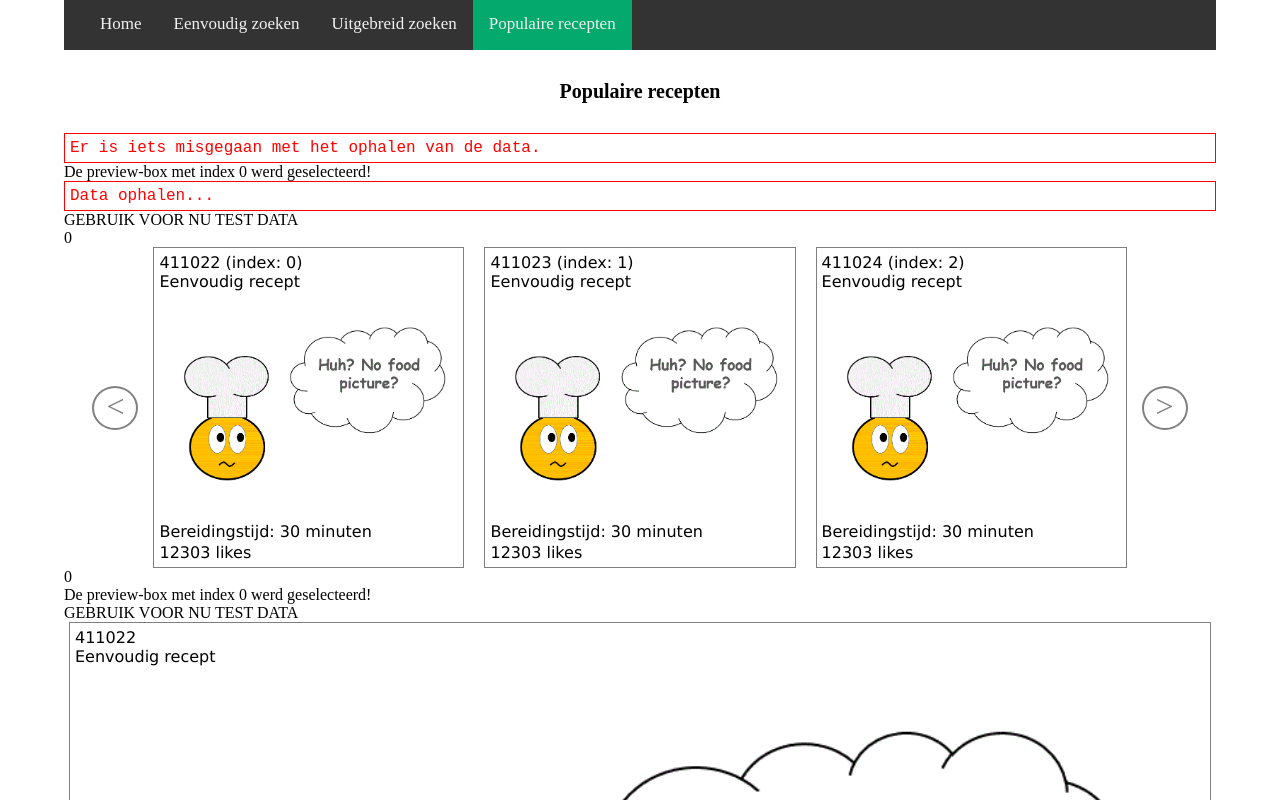
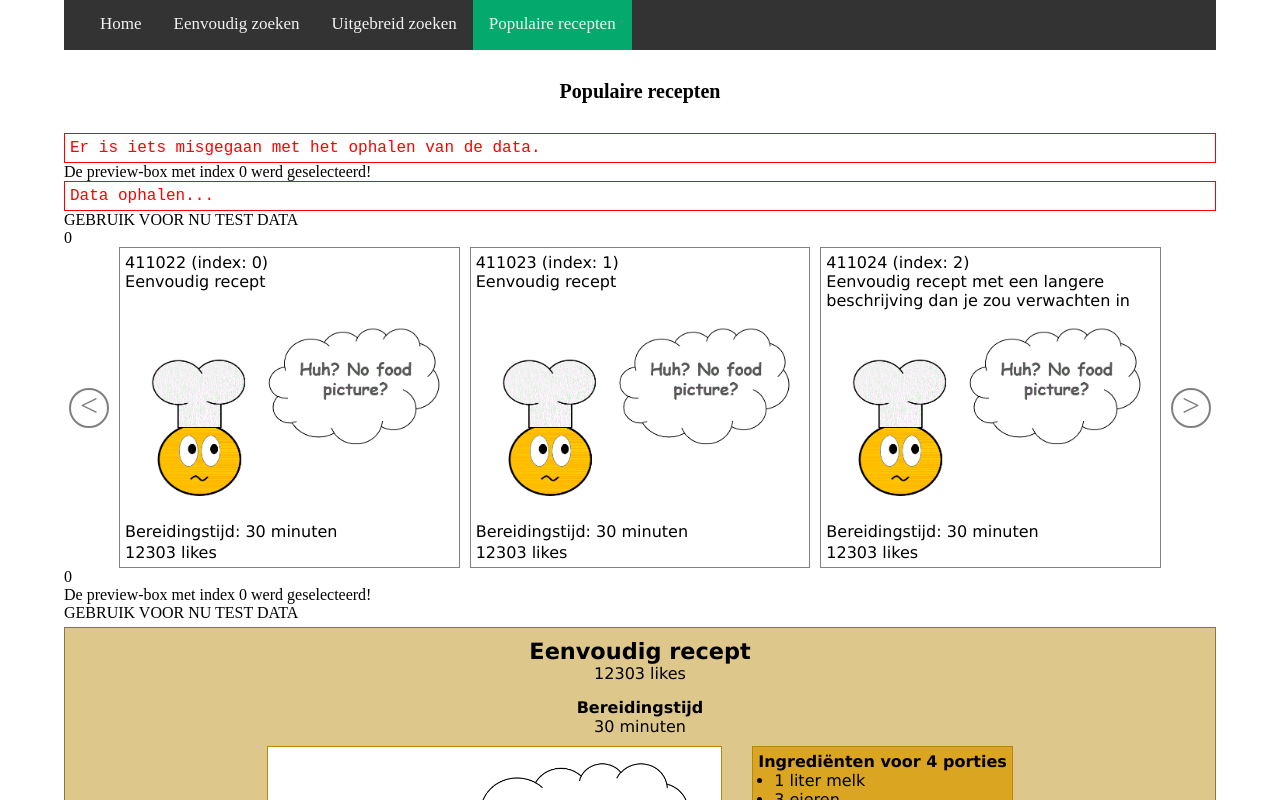
Before and after one commit to MickyManiac/meal-browser-react, a React (Create React App) app: page /mostpopular in a window 1280 px wide. Both pictures are taken after a click on the element 308 px from the left and 359 px from the top of the page. Shown: the top 800 px of the page. Built offline with nearby package versions, Linux system fonts and the light colour scheme; no server answers.

Commit message:
CSS style improvements and simple search form introduction

```diff
--- a/src/App.css
+++ b/src/App.css
@@ -20,25 +20,6 @@ div.status-message {
     color: red;
 }
 
-div.preview-box-container {
-    display: flex;
-    flex-wrap: wrap;
-    justify-content: center;
-    gap: 10px;
-}
-
-div.recipe-details {
-    margin: auto 5px auto 5px;
-    border: 1px solid grey;
-    padding: 5px;
-    overflow: hidden;
-    font-family: Verdana, Sans-serif;
-}
-
-div.recipe-details * {
-    font-family: Verdana, Sans-serif;
-}
-
 /*******************************************************************************************/
 
 p.meal-browser-text {
--- /dev/null
+++ b/src/components/ButtonForResetOrSubmit.js
@@ -0,0 +1,16 @@
+import React from 'react';
+
+function ButtonForResetOrSubmit({buttonType, buttonClassName, buttonDisabled, buttonText, fnOnClick}) {
+    return(
+        <button
+            type={buttonType}
+            className={buttonClassName}
+            disabled={buttonDisabled}
+            onClick={(e) => fnOnClick(e)}
+        >
+            {buttonText}
+        </button>
+    );
+}
+
+export default ButtonForResetOrSubmit;
--- /dev/null
+++ b/src/components/InputField.js
@@ -0,0 +1,19 @@
+import React from 'react';
+
+function InputField({fieldId, labelText, fieldType, fieldName, fieldValue, fieldPlacholder, fnOnChange}) {
+    return(
+        <label htmlFor={fieldId}>
+            {labelText}
+            <input
+                type={fieldType}
+                name={fieldName}
+                id={fieldId}
+                value={fieldValue}
+                placeholder={fieldPlacholder}
+                onChange={(e) => fnOnChange(e.target.value)}
+            />
+        </label>
+    );
+}
+
+export default InputField;
--- a/src/components/PreviewBox.css
+++ b/src/components/PreviewBox.css
@@ -1,10 +1,13 @@
 div.preview-box {
-    margin: auto 5px auto 5px;
+    display: flex;
+    flex-direction: column;
+    /* justify-content: space-between;   <-- removed, as height of preview box should be stable */
+    align-items: flex-start;
     border: 1px solid grey;
+    background-color: white;
     padding: 5px;
-    width: 27%;
+    width: calc((100% - 130px)/3);
     overflow: hidden;
-    font-family: Verdana, Sans-serif;
 }
 
 div.preview-box * {
@@ -23,11 +26,12 @@ div.no-recipe-id {
 }
 
 div.recipe-name {
+    /* choose fixed height and clip exceptionally long recipe names in the preview box */
     height: 40px;
+    overflow: hidden;
 }
 
 div.no-recipe-name {
-    height: 40px;
     color: #666666;
 }
 
@@ -54,6 +58,7 @@ div.no-popularity {
 }
 
 div.image-box {
+    align-self: center;
     display: flex;
     max-height: 200px;
     overflow: hidden;
--- a/src/components/PreviewBox.js
+++ b/src/components/PreviewBox.js
@@ -3,12 +3,16 @@ import './PreviewBox.css';
 
 function PreviewBox({ previewData, itemIndex, fnUseItemIndex }) {
     return(
-        <div className="preview-box" key={previewData.id+"_"+previewData.title} onClick={() => fnUseItemIndex(itemIndex)}>
-            <div className="recipe-id">{previewData.id} (index: {itemIndex})</div>
-            <div className="recipe-name">{previewData.title}</div>
-            <div className="image-box"><img className="icon" alt={previewData.title} src={previewData.image}/></div>
-            <div className="preparation-time">Bereidingstijd: {previewData.readyInMinutes} minuten</div>
-            <div className="popularity">{previewData.aggregateLikes} likes</div>
+        <div className="preview-box" onClick={() => fnUseItemIndex(itemIndex)}>
+            <div className="upper-part">
+                <div className="recipe-id">{previewData.id} (index: {itemIndex})</div>
+                <div className="recipe-name">{previewData.title}</div>
+            </div>
+            <div className="lower-part">
+                <div className="image-box"><img className="icon" alt={previewData.title} src={previewData.image}/></div>
+                <div className="preparation-time">Bereidingstijd: {previewData.readyInMinutes} minuten</div>
+                <div className="popularity">{previewData.aggregateLikes} likes</div>
+            </div>
         </div>
     );
 }
--- a/src/components/PreviewCarousel.css
+++ b/src/components/PreviewCarousel.css
@@ -1,6 +1,20 @@
+
+div.carousel-box {
+    display: flex;
+    flex-wrap: wrap;
+    justify-content: center;
+    align-items: stretch;
+    gap: 10px;
+}
 
 button.arrow {
+    display: flex;
+    flex-direction: column;
+    justify-content: center;
+    align-items: center;
     align-self: center;
+    width: 40px;
+    height: 40px;
     border: 2px solid grey;
     border-radius: 50%;
     background-color: white;
@@ -16,5 +30,5 @@ button.arrow:hover {
 }
 
 div.arrowsign {
-    margin: 0px 12px 3px 12px;
+    margin-bottom: 5px;
 }
--- a/src/components/PreviewCarousel.js
+++ b/src/components/PreviewCarousel.js
@@ -45,12 +45,13 @@ function PreviewCarousel({ carouselItems, fnUseSelectedItemIndex }) {
         <>
             { offset }
             { items.length > 0 &&
-                <div className="preview-box-container">
+                <div className="carousel-box">
                     { items.length > maxNrPositions &&
                         <button className="arrow" type="button" onClick={rotateLeft}><div className="arrowsign">&lt;</div></button>
                     }
                     { items.slice(0, maxNrPositions).map((data, index) => (
                         <PreviewBox
+                            key={data.id+"_"+data.title}
                             previewData={data}
                             itemIndex={(index + offset) % items.length}
                             fnUseItemIndex={setSelectedItemIndex}
--- a/src/components/RecipeDetails.css
+++ b/src/components/RecipeDetails.css
@@ -0,0 +1,95 @@
+
+article.recipe-details {
+    display: flex;
+    flex-direction: column;
+    align-items: center;
+    margin: 5px 0px 15px 0px;
+    padding: 5px 5px 15px 5px;
+    background-color: RGB(222, 199, 138);
+    border: 1px solid RGB(143, 118, 50);
+}
+
+article.recipe-details * {
+    font-family: Verdana, Sans-serif;
+}
+
+div.recipe-header {
+    display: flex;
+    flex-direction: column;
+    align-items: center;
+}
+
+div.middle-part {
+    display: flex;
+    flex-direction: row-reverse;
+    justify-content: center;
+    flex-wrap: wrap-reverse;
+    column-gap: 30px;
+    margin: 10px 0px 15px 0px;
+}
+
+div.middle-text {
+    flex: 1 1 auto;                /*  flex-grow  flex-shrink  flex-basis  */
+    max-width: max-content;
+    border: 1px solid darkgoldenrod;
+    background-color: goldenrod;
+    padding: 0px 5px;
+}
+
+div.middle-image {
+    flex: 1 1 auto;                /*  flex-grow  flex-shrink  flex-basis  */
+    max-width: 40%;
+}
+
+div.instructions {
+    box-sizing: content-box;
+    max-width: max-content;
+    border: 1px solid darkgoldenrod;
+    background-color: goldenrod;
+    padding: 0px 5px;
+}
+
+div.recipe-footer {
+    display: flex;
+    flex-direction: column;
+    align-items: center;
+}
+
+div.recipe-title {
+    margin: 5px 0px 0px 0px;
+    font-weight: bold;
+    font-size: 140%;
+}
+
+div.no-recipe-title {
+    margin: 5px 0px 0px 0px;
+    font-weight: bold;
+    font-size: 140%;
+    color: #666666;
+}
+
+div.recipe-section {
+    margin: 5px 0px 0px 0px;
+    font-weight: bold;
+}
+
+div.empty-recipe-section {
+    margin: 5px 0px 0px 0px;
+    font-weight: bold;
+    color: #666666;
+}
+
+div.recipe-data {
+    margin: 0px 0px 10px 0px;
+}
+
+ul.bullet-list {
+    margin-left: 1em;
+    text-align: left;
+}
+
+img.recipe-image {
+    height: 100%;
+    width: 100%;
+    border: 1px solid darkgoldenrod;
+}
--- a/src/components/RecipeDetails.js
+++ b/src/components/RecipeDetails.js
@@ -3,24 +3,35 @@ import './RecipeDetails.css';
 
 function RecipeDetails({ recipeData }) {
     return(
-        <div className="recipe-details" key={recipeData.id+"_"+recipeData.title}>
-            <div className="recipe-id">{recipeData.id}</div>
-            <div className="recipe-name">{recipeData.title}</div>
-            <div className="image-box"><img className="icon" alt={recipeData.title} src={recipeData.image}/></div>
-            <div className="recipe-section">Bereidingstijd:</div><div> {recipeData.readyInMinutes} minuten</div>
+        <article className="recipe-details" key={recipeData.id+"_"+recipeData.title}>
+            <div className="recipe-header">
+                <div className="recipe-title">{recipeData.title}</div>
+                <div className="recipe-data">{recipeData.aggregateLikes} likes</div>
+                <div className="recipe-section">Bereidingstijd</div><div> {recipeData.readyInMinutes} minuten</div>
+            </div>
+            <div className="middle-part">
+                <div className="middle-text">
                     <div className="recipe-section">Ingredi&euml;nten voor {recipeData.servings} porties</div>
                     { recipeData.extendedIngredients.length > 0 &&
-                <>
+                        <ul className="bullet-list">
                             { recipeData.extendedIngredients.map((ingredient) => (
-                        <div>{ingredient.original}</div>
+                                <li>{ingredient.original}</li>
                             ))}
-                </>
+                        </ul>
                     }
+                </div>
+                <div className="middle-image">
+                    <img className="recipe-image" alt={recipeData.title} src={recipeData.image}/>
+                </div>
+            </div>
+            <div className="recipe-footer">
+                <div className="instructions">
                     <div className="recipe-section">Bereidingswijze</div>
-            <div>{recipeData.instructions}</div>
-            <div className="popularity">{recipeData.aggregateLikes} likes</div>
-            <div><a href={recipeData.sourceUrl} target="_blank" rel="noreferrer">{recipeData.sourceUrl}</a></div>
+                    <div className="recipe-data">{recipeData.instructions}</div>
                 </div>
+                <div className="recipe-section">Bron</div><div><a href={recipeData.sourceUrl} target="_blank" rel="noreferrer">{recipeData.sourceUrl}</a></div>
+            </div>
+        </article>
     );
 }
 
--- a/src/components/TopNavBar.css
+++ b/src/components/TopNavBar.css
@@ -21,7 +21,6 @@ nav.top-nav-bar a:hover {
     color: black;
 }
 
-
 .active-link {
     background-color: #04AA6D;
     color: white;
--- a/src/pages/MostPopular.js
+++ b/src/pages/MostPopular.js
@@ -18,7 +18,7 @@ function MostPopularPage() {
         setSelectedPreviewIndex(previewBoxInd);
         // Fetch detailed recipe data for bulkData[previewBoxInd].id via useState with dependency aray [selectedPreviewIndex]
     }
-    // temp let, make const later
+    // Bulk REST call for 8 specific recipes
     // const bulkQuery = `https://api.spoonacular.com/recipes/informationBulk?ids=715562,715419,715521,715495,715560,776505,715538,716429&apiKey=ada1ef8535a14d7695ff0ba52516335a`;
     // remove later
     const bulkQuery = `https://api.spoonacular.com/recipes/informationBulk?ids=715562,715419,715521,715495&apiKey=ada1ef8535a14d7695ff0ba52516335a`;
@@ -27,7 +27,7 @@ function MostPopularPage() {
     const testBulkData = [
         {id: "411022", title: "Eenvoudig recept", image: noimagefound, readyInMinutes: 30, aggregateLikes: 12303},
         {id: "411023", title: "Eenvoudig recept", image: noimagefound, readyInMinutes: 30, aggregateLikes: 12303},
-        {id: "411024", title: "Eenvoudig recept", image: noimagefound, readyInMinutes: 30, aggregateLikes: 12303},
+        {id: "411024", title: "Eenvoudig recept met een langere beschrijving dan je zou verwachten in de naam van een recept", image: noimagefound, readyInMinutes: 30, aggregateLikes: 12303},
         {id: "411025", title: "Eenvoudig recept", image: noimagefound, readyInMinutes: 30, aggregateLikes: 12303},
         {id: "411026", title: "Eenvoudig recept", image: noimagefound, readyInMinutes: 30, aggregateLikes: 12303}
     ];
@@ -62,7 +62,7 @@ function MostPopularPage() {
         readyInMinutes: 30,
         servings: 4,
         extendedIngredients: [ {original: "1 liter melk"}, {original: "3 eieren"}, {original: "500 gram speltbloem"}, {original: "snufje zout"} ],
-        instructions: "Doe het meel in een kom. Kluts de eieren. Voeg melk, eieren en zout to aan het meel. Meng het geheel tot een klontvrij beslag.",
+        instructions: "Doe het meel in een kom. Kluts de eieren. Voeg melk, eieren en zout toe. Meng het geheel tot een klontvrij beslag.",
         aggregateLikes: 12303,
         sourceUrl: "https://www.bestaat.niet.yx"
     };
@@ -74,9 +74,6 @@ function MostPopularPage() {
             // console.log(testBulkData[selectedPreviewIndex].id);
             if (bulkData.length > 0) {
                 const recipeId = bulkData[selectedPreviewIndex].id;
-                console.log(bulkData);
-                console.log(selectedPreviewIndex);
-                console.log(bulkData[selectedPreviewIndex].id);
                 const recipeQuery = `https://api.spoonacular.com/recipes/${recipeId}/information?apiKey=ada1ef8535a14d7695ff0ba52516335a`;
                 try {
                     const result = await axios.get(recipeQuery);
--- a/src/pages/SimpleSearch.js
+++ b/src/pages/SimpleSearch.js
@@ -1,10 +1,77 @@
-import React from 'react';
+import React, {useState} from 'react';
+import axios from "axios";
 import PageTitle from "../components/PageTitle";
+import InputField from "../components/InputField";
+import ButtonForResetOrSubmit from "../components/ButtonForResetOrSubmit";
+import PreviewCarousel from "../components/PreviewCarousel";
 
 function SimpleSearchPage() {
+    const [textQueryValue, setTextQueryValue] = React.useState('');
+    const [recipeData, setRecipeData] = useState({});
+    const [errorRecipeData, setErrorRecipeData] = useState(false);
+    const [loadingRecipeData, setLoadingRecipeData] = useState(true);
+    const [selectedPreviewIndex, setSelectedPreviewIndex] = useState(-1);
+    function handlePreviewBoxSelection(previewBoxInd) {
+        setSelectedPreviewIndex(previewBoxInd);
+        // Fetch detailed recipe data for bulkData[previewBoxInd].id via useState with dependency aray [selectedPreviewIndex]
+    }
+    function submitData(e) {
+        e.preventDefault();
+        // alert(`We gaan recepten zoeken met zoekterm ${textQueryValue}`);
+        fetchRecipeData(textQueryValue);
+    }
+    // Fetch bulk data for a predefined list of popular recipes.
+    async function fetchRecipeData(searchText) {
+        setErrorRecipeData(false);
+        setLoadingRecipeData(true);
+        if (searchText) {
+            const restCall = `https://api.spoonacular.com/recipes/complexSearch?&query=${searchText}&number=1&addRecipeInformation=true&apiKey=ada1ef8535a14d7695ff0ba52516335a`;
+            try {
+                console.log({searchText});
+                const response = await axios.get(restCall);
+                console.log(response.data.results);
+                setRecipeData(response.data.results);
+                // Process data ...
+            } catch (error) {
+                console.error(error);
+                setErrorRecipeData(true);
+            }
+            setLoadingRecipeData(false);
+        }
+    }
     return(
         <>
             <PageTitle text="Eenvoudig zoeken naar recepten" />
+            <form>
+                <fieldset>
+                    <InputField
+                        fieldId="text-query-field"
+                        labelText="Vul een zoekterm in:"
+                        fieldType="text"
+                        fieldName="text-query"
+                        fieldValue={textQueryValue}
+                        fieldPlacholder="bijv fruit salad"
+                        fnOnChange={setTextQueryValue}
+                    />
+                    <ButtonForResetOrSubmit
+                        buttonType="submit"
+                        buttonDisabled={!textQueryValue}
+                        buttonText="Zoeken"
+                        fnOnClick={submitData}
+                    />
+                </fieldset>
+            </form>
+            { errorRecipeData &&
+                <div className="status-message">Er is iets misgegaan met het ophalen van de data.</div>
+            }
+            { loadingRecipeData &&
+                <div className="status-message">Data ophalen...</div>
+            }
+            { recipeData.length > 0 && !errorRecipeData && !loadingRecipeData &&
+                <>
+                    <PreviewCarousel carouselItems={recipeData} fnUseSelectedItemIndex={handlePreviewBoxSelection}/>
+                </>
+            }
         </>
     );
 }
```
Lines whose indentation alone changed are shown as unchanged.
